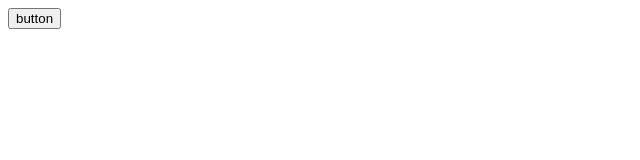
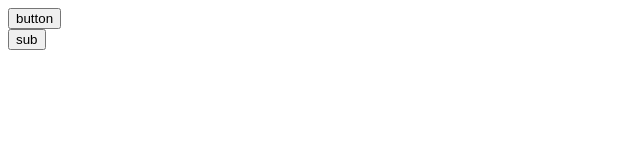
Before and after one commit to nfteam/Movie, a plain HTML site: page movieWeb/web/Test.html in a window 1280 px wide. Shown: the full height of the page, 0-640 px from the left. Drawn offline with Linux system fonts and the light colour scheme.

Commit message:
add domian

```diff
--- a/movieWeb/web/Test.html
+++ b/movieWeb/web/Test.html
@@ -7,6 +7,10 @@
 </head>
 <body>
 <button id="button" value="button">button</button>
+<form action="login" method="post">
+    <input type="submit" value="sub">
+</form>
+
 </body>
 
 <script>
```
